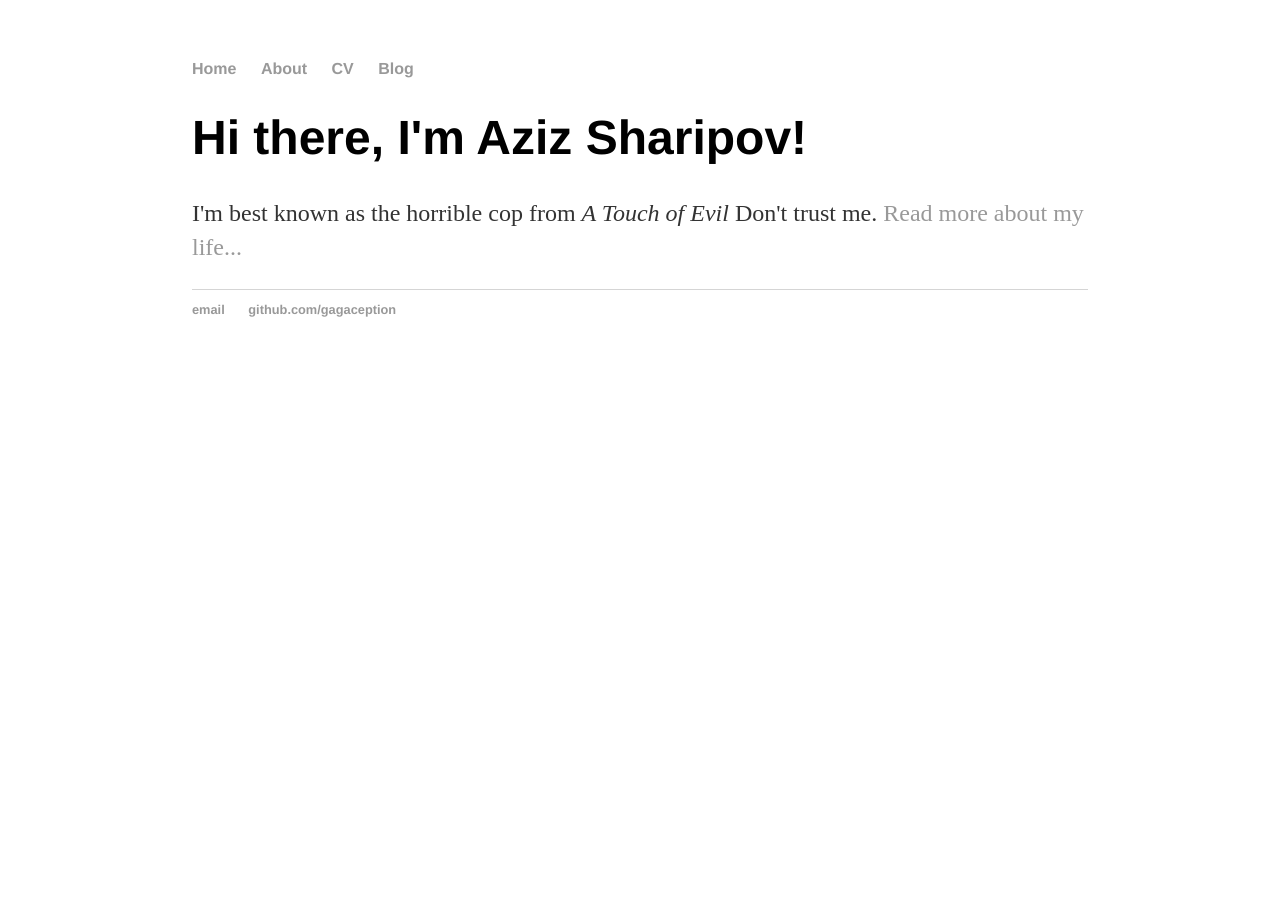
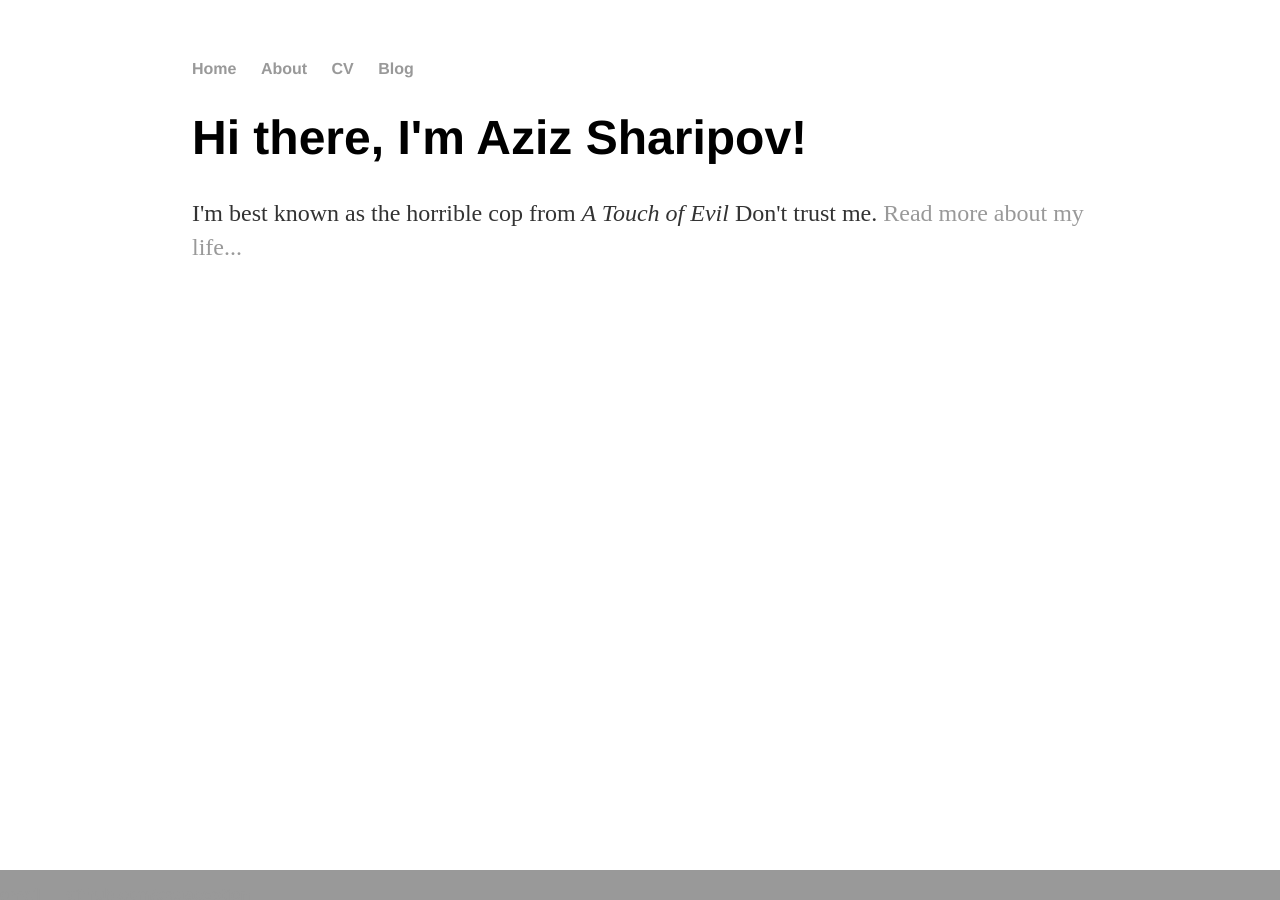
Before and after one commit to gagaception/gagaception.github.io, a Jekyll site: the page built from index.html, in a window 1280 px wide. Built offline with Jekyll 4.4.1, drawn with Linux system fonts in a browser that asks for light colours.

Commit message:
Update main.css

```diff
--- a/css/main.css
+++ b/css/main.css
@@ -29,9 +29,19 @@ p {
     color: #333;
 }
 footer {
-    border-top: 1px solid #d5d5d5;
-    font-size: .8em;
+   position:fixed;
+   left:0px;
+   bottom:0px;
+   height:30px;
+   width:100%;
+   background:#999;
 }
+
+
+/*footer {*/
+/*    border-top: 1px solid #d5d5d5;*/
+/*    font-size: .8em;*/
+/*}*/
 
 ul.posts {
     margin: 20px auto 40px;
```
